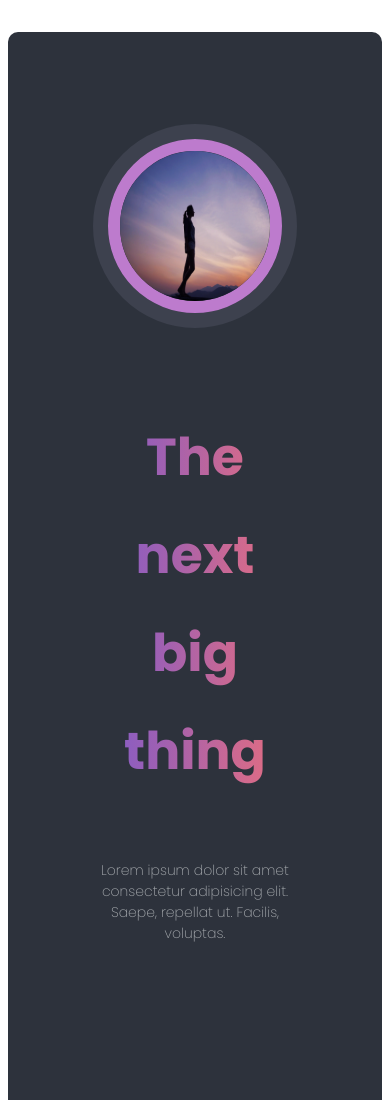
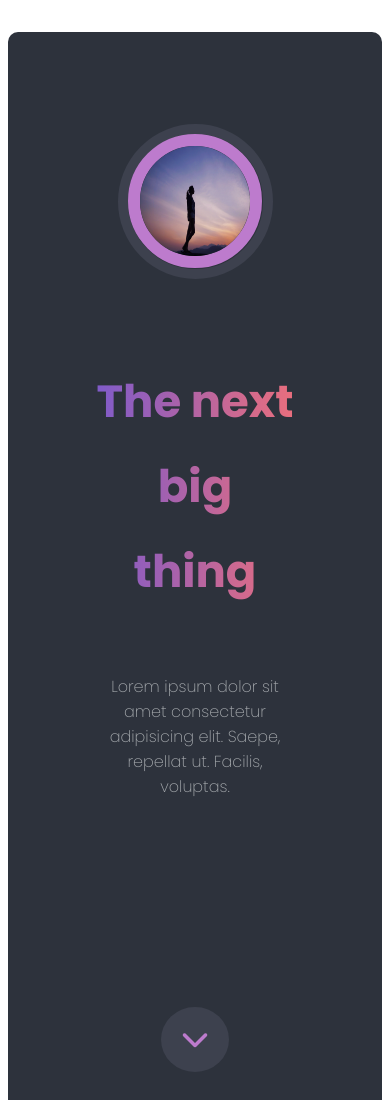
Before and after one commit to AhshanHabib26/user_card_design_with_css, a plain HTML site: page index.html in a window 390 px wide. Shown: the part 160-1260 px from the top of the page. Drawn offline with Linux system fonts and the light colour scheme.

Commit message:
Responsive Issues Fixed

```diff
--- a/style.css
+++ b/style.css
@@ -118,11 +118,14 @@ body {
     .arrow_icon{ margin-top: 180px;}
     .dot_inner_section{ bottom: -181px;}
   }
-  @media only screen and (max-width: 420px) {
-    .card_title_section .card_title h1{ font-size: 52px; line-height: 98px;}
-    .img_section{ width: 174px; height: 174px; border: 15px solid #3d414e;}
-    .inner_img_section img{ width: 150px; height: 150px;}
-    .card_text p{ font-size: 14px;}
-    .arrow_icon{ margin-top: 180px;}
-    .dot_inner_section{ bottom: -232px;}
+  @media only screen and (max-width: 500px) {
+    .card_title_section .card_title h1{ font-size: 45px; line-height: 85px;}
+    .img_section{ width: 135px; height: 135px; border: 10px solid #3d414e;}
+    .inner_img_section img{ width: 110px; height: 110px;}
+    .card_text p{ font-size: 16px;}
+    .arrow_icon{ margin-top: 220px;}
+    .dot_inner_section{ bottom: -258px;}
   }
+  @media only screen and (max-width: 456px) {
+    .dot_inner_section{ bottom: -234px;}
+  }
```
